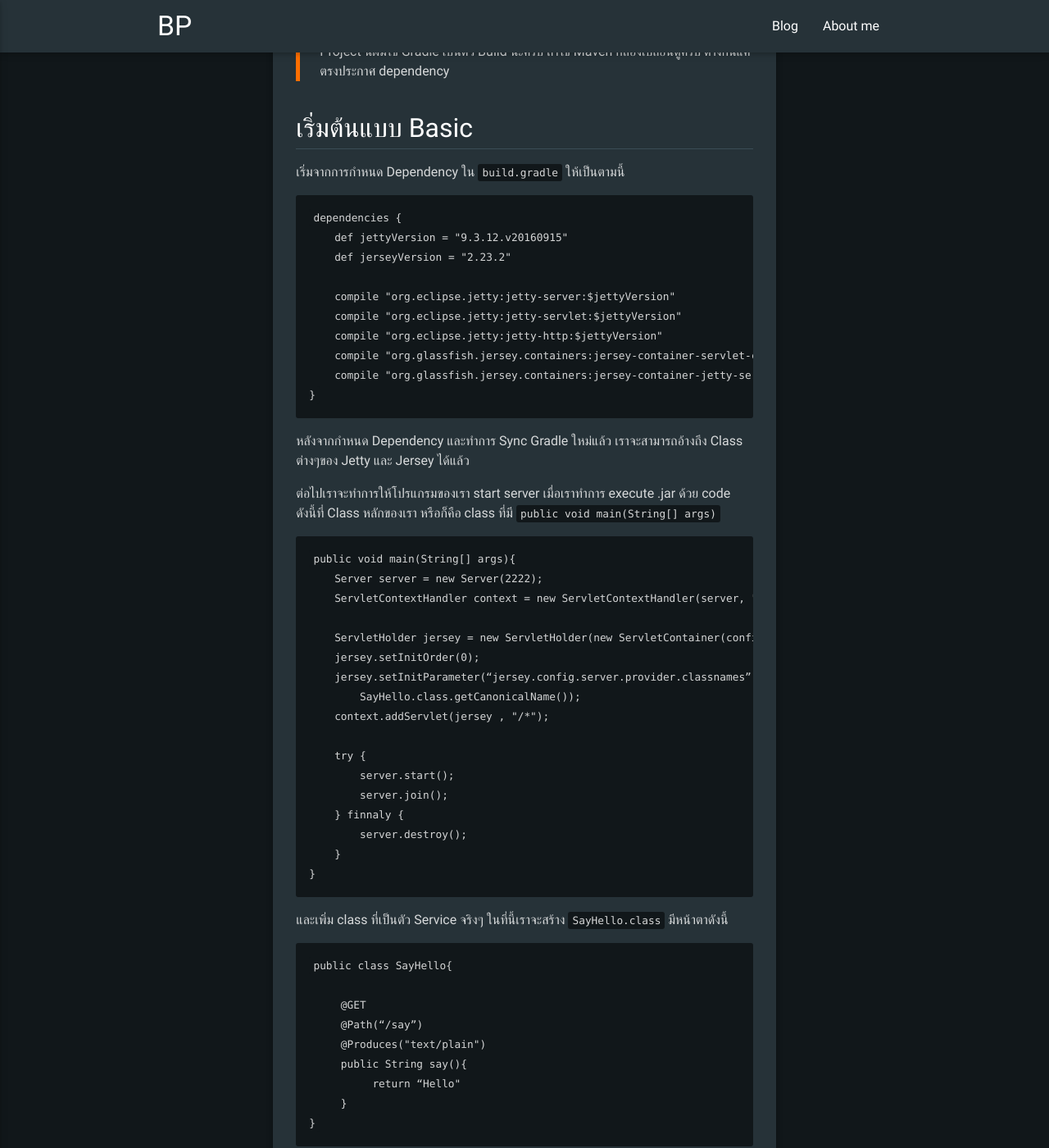
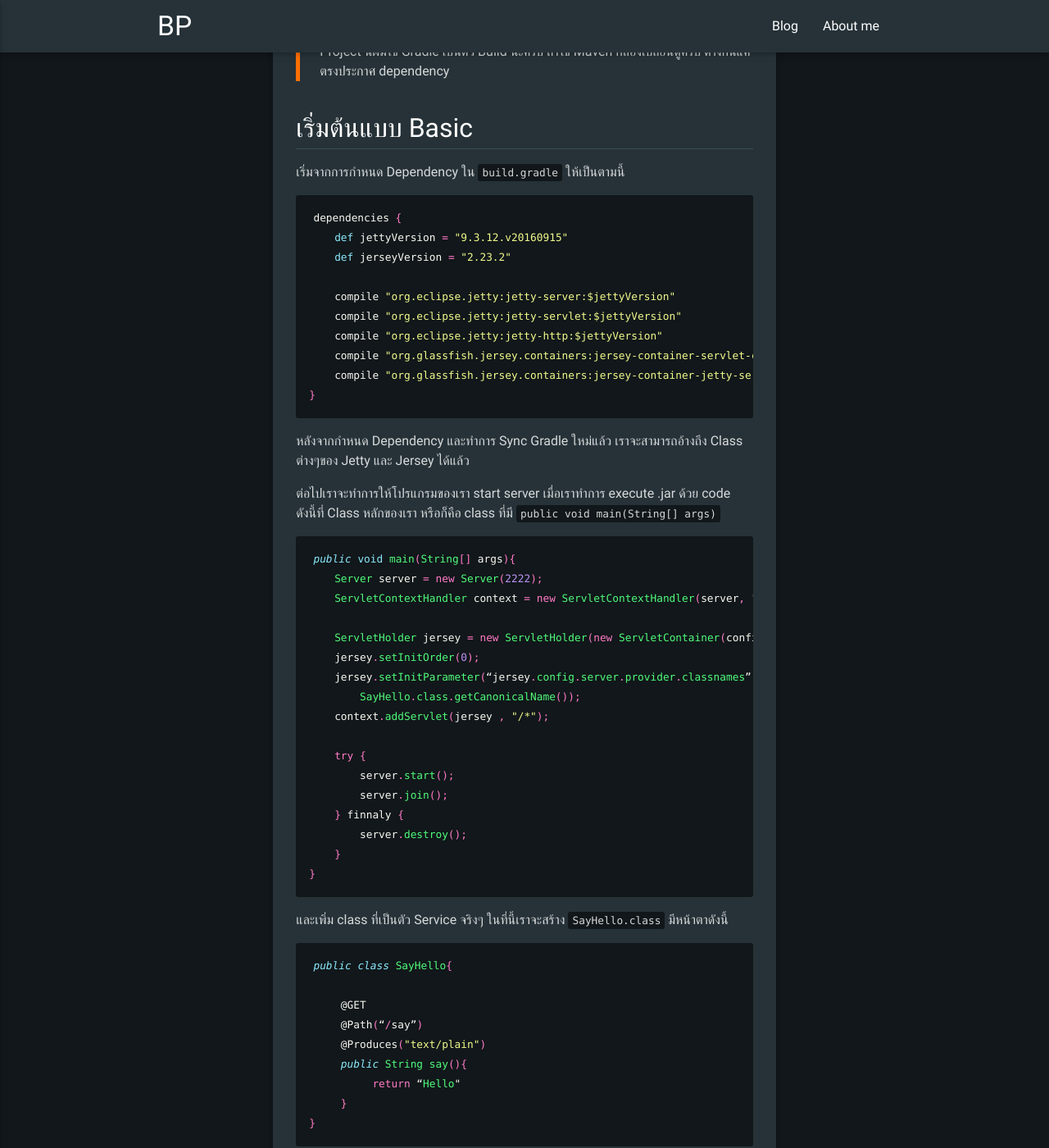
Before and after one commit to piruin/piruin.github.io, a Jekyll site: the page built from _posts/2016-10-14-jersey-jetty-tutorial.md, in a window 1280 px wide and 1400 px high, scrolled down 499 px. Shown: the whole window at 82% size. Built offline with Jekyll 4.4.1, drawn with Linux system fonts in a browser that asks for light colours; nearby versions of some CDN libraries; comment, search, counter and statistics services are not loaded.

Commit message:
Code snippet now have highlight by rouge and use theme of dracula

```diff
--- a/_config.yml
+++ b/_config.yml
@@ -24,6 +24,8 @@ social:
 encoding: utf-8
 timezone: Asia/Bangkok
 markdown: kramdown
+highlighter: rouge
+
 permalink: /blog/:title/
 
 gems:
--- a/_includes/head.html
+++ b/_includes/head.html
@@ -3,7 +3,8 @@
 <meta charset="utf-8"/>
 <meta name="viewport" content="width=device-width, initial-scale=1.0"/>
 <link type="text/css" rel="stylesheet" href="/css/materialize.css" media="screen"/>
-{% seo title=false%}
+{% if page.layout == 'post' %}<link type="text/css" rel="stylesheet" href="/css/highlight.css" media="screen"/>{% endif %}
+{% seo title=false %}
 {% unless page.tags == empty %}<meta name="keywords" content="{{ page.tags | join: ',' }}"/>{% endunless %}
 <meta name="author" {% if page.author %}content="{{page.author}}" {% else %}content="{{ site.author }}" {% endif %}/>
 <meta name="robots" content="index, follow">
--- /dev/null
+++ b/css/highlight.css
@@ -0,0 +1,77 @@
+.highlight .hll { background-color: #ffffcc }
+.highlight  { color: #f8f8f2 }
+.highlight .c { color: #6272a4 } /* Comment */
+.highlight .err { color: #f8f8f2 } /* Error */
+.highlight .g { color: #f8f8f2 } /* Generic */
+.highlight .k { color: #ff79c6 } /* Keyword */
+.highlight .l { color: #f8f8f2 } /* Literal */
+.highlight .n { color: #f8f8f2 } /* Name */
+.highlight .o { color: #ff79c6 } /* Operator */
+.highlight .x { color: #f8f8f2 } /* Other */
+.highlight .p { color: #f8f8f2 } /* Punctuation */
+.highlight .ch { color: #6272a4 } /* Comment.Hashbang */
+.highlight .cm { color: #6272a4 } /* Comment.Multiline */
+.highlight .cp { color: #ff79c6 } /* Comment.Preproc */
+.highlight .cpf { color: #6272a4 } /* Comment.PreprocFile */
+.highlight .c1 { color: #6272a4 } /* Comment.Single */
+.highlight .cs { color: #6272a4 } /* Comment.Special */
+.highlight .gd { color: #8b080b } /* Generic.Deleted */
+.highlight .ge { color: #f8f8f2; text-decoration: underline } /* Generic.Emph */
+.highlight .gr { color: #f8f8f2 } /* Generic.Error */
+.highlight .gh { color: #f8f8f2; font-weight: bold } /* Generic.Heading */
+.highlight .gi { color: #f8f8f2; font-weight: bold } /* Generic.Inserted */
+.highlight .go { color: #525563 } /* Generic.Output */
+.highlight .gp { color: #f8f8f2 } /* Generic.Prompt */
+.highlight .gs { color: #f8f8f2 } /* Generic.Strong */
+.highlight .gu { color: #f8f8f2; font-weight: bold } /* Generic.Subheading */
+.highlight .gt { color: #f8f8f2 } /* Generic.Traceback */
+.highlight .kc { color: #ff79c6 } /* Keyword.Constant */
+.highlight .kd { color: #8be9fd; font-style: italic } /* Keyword.Declaration */
+.highlight .kn { color: #ff79c6 } /* Keyword.Namespace */
+.highlight .kp { color: #ff79c6 } /* Keyword.Pseudo */
+.highlight .kr { color: #ff79c6 } /* Keyword.Reserved */
+.highlight .kt { color: #8be9fd } /* Keyword.Type */
+.highlight .ld { color: #f8f8f2 } /* Literal.Date */
+.highlight .m { color: #bd93f9 } /* Literal.Number */
+.highlight .s { color: #f1fa8c } /* Literal.String */
+.highlight .na { color: #50fa7b } /* Name.Attribute */
+.highlight .nb { color: #8be9fd; font-style: italic } /* Name.Builtin */
+.highlight .nc { color: #50fa7b } /* Name.Class */
+.highlight .no { color: #f8f8f2 } /* Name.Constant */
+.highlight .nd { color: #f8f8f2 } /* Name.Decorator */
+.highlight .ni { color: #f8f8f2 } /* Name.Entity */
+.highlight .ne { color: #f8f8f2 } /* Name.Exception */
+.highlight .nf { color: #50fa7b } /* Name.Function */
+.highlight .nl { color: #8be9fd; font-style: italic } /* Name.Label */
+.highlight .nn { color: #f8f8f2 } /* Name.Namespace */
+.highlight .nx { color: #f8f8f2 } /* Name.Other */
+.highlight .py { color: #f8f8f2 } /* Name.Property */
+.highlight .nt { color: #ff79c6 } /* Name.Tag */
+.highlight .nv { color: #8be9fd; font-style: italic } /* Name.Variable */
+.highlight .ow { color: #ff79c6 } /* Operator.Word */
+.highlight .w { color: #f8f8f2 } /* Text.Whitespace */
+.highlight .mb { color: #bd93f9 } /* Literal.Number.Bin */
+.highlight .mf { color: #bd93f9 } /* Literal.Number.Float */
+.highlight .mh { color: #bd93f9 } /* Literal.Number.Hex */
+.highlight .mi { color: #bd93f9 } /* Literal.Number.Integer */
+.highlight .mo { color: #bd93f9 } /* Literal.Number.Oct */
+.highlight .sa { color: #f1fa8c } /* Literal.String.Affix */
+.highlight .sb { color: #f1fa8c } /* Literal.String.Backtick */
+.highlight .sc { color: #f1fa8c } /* Literal.String.Char */
+.highlight .dl { color: #f1fa8c } /* Literal.String.Delimiter */
+.highlight .sd { color: #f1fa8c } /* Literal.String.Doc */
+.highlight .s2 { color: #f1fa8c } /* Literal.String.Double */
+.highlight .se { color: #f1fa8c } /* Literal.String.Escape */
+.highlight .sh { color: #f1fa8c } /* Literal.String.Heredoc */
+.highlight .si { color: #f1fa8c } /* Literal.String.Interpol */
+.highlight .sx { color: #f1fa8c } /* Literal.String.Other */
+.highlight .sr { color: #f1fa8c } /* Literal.String.Regex */
+.highlight .s1 { color: #f1fa8c } /* Literal.String.Single */
+.highlight .ss { color: #f1fa8c } /* Literal.String.Symbol */
+.highlight .bp { color: #f8f8f2; font-style: italic } /* Name.Builtin.Pseudo */
+.highlight .fm { color: #50fa7b } /* Name.Function.Magic */
+.highlight .vc { color: #8be9fd; font-style: italic } /* Name.Variable.Class */
+.highlight .vg { color: #8be9fd; font-style: italic } /* Name.Variable.Global */
+.highlight .vi { color: #8be9fd; font-style: italic } /* Name.Variable.Instance */
+.highlight .vm { color: #8be9fd; font-style: italic } /* Name.Variable.Magic */
+.highlight .il { color: #bd93f9 } /* Literal.Number.Integer.Long */
```
